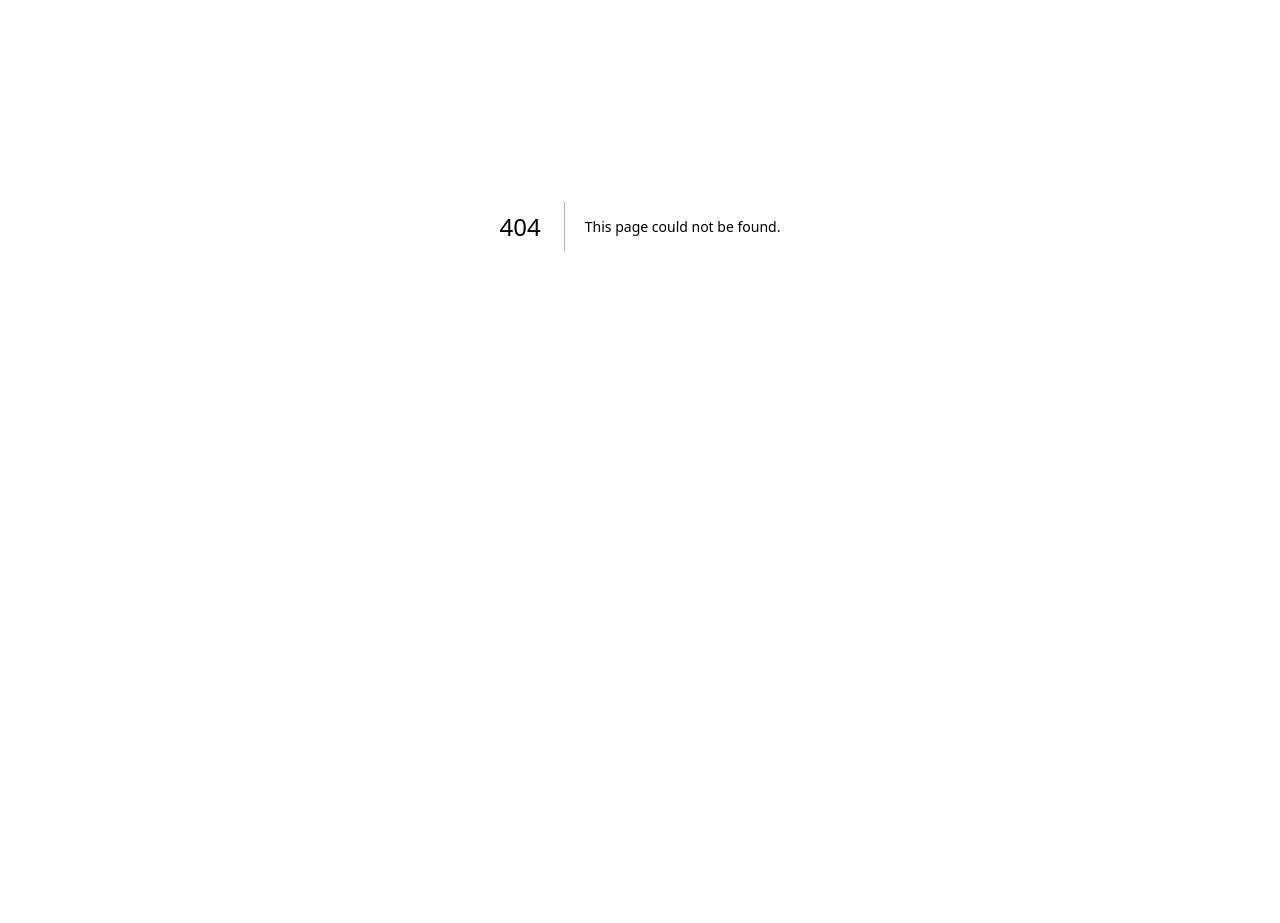
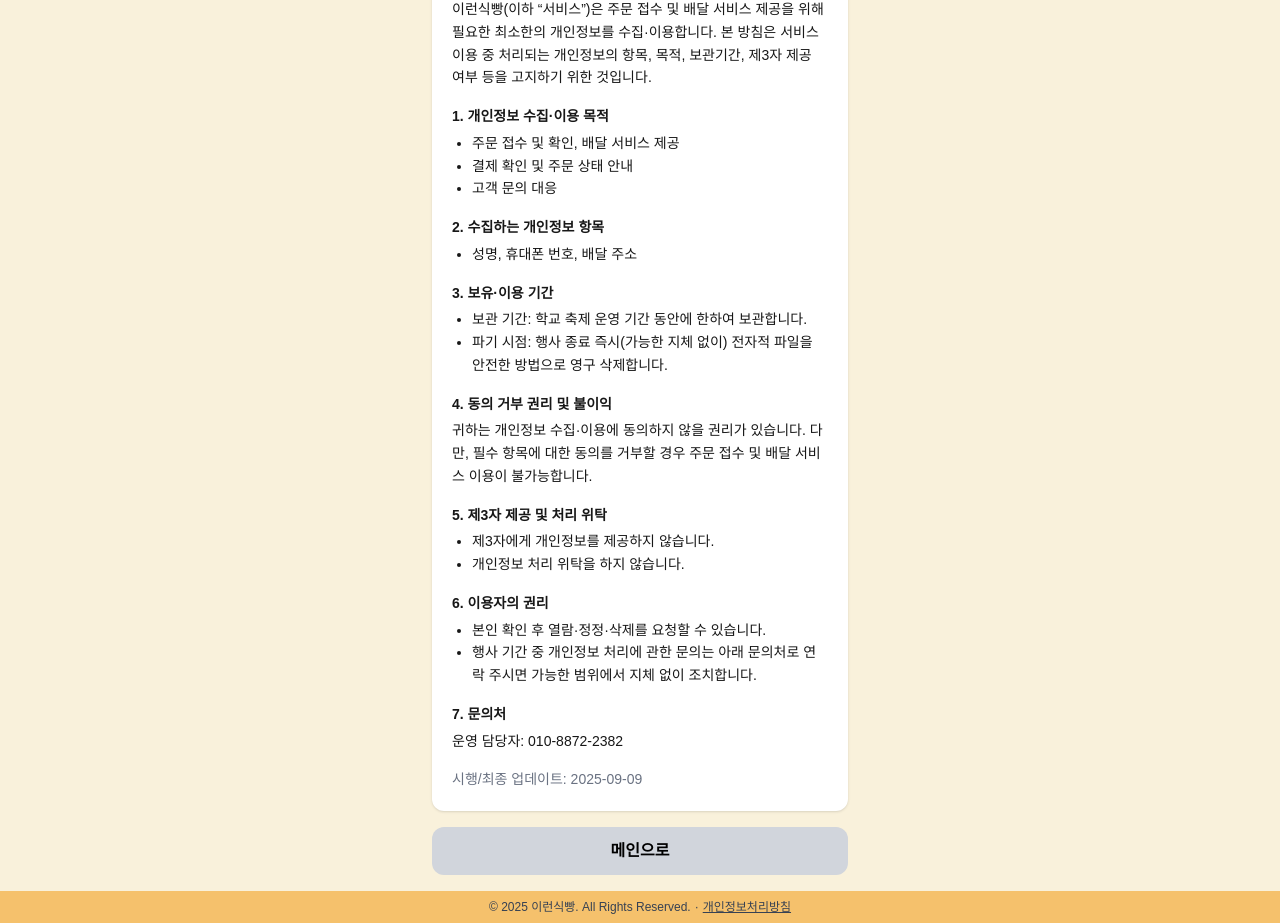
Before and after one commit to 2RunSikBBang/frontend, a Next.js app: page /privacy in a window 1280 px wide. Before the commit this address had no page. Shown: the part 174-1097 px from the top of the page. Before the commit the page ends 800 px from the top, so only its background shows below. Built offline with nearby package versions, Linux system fonts and the light colour scheme.

Commit message:
개인정보처리방침

```diff
--- a/components/Layout.js
+++ b/components/Layout.js
@@ -1,3 +1,5 @@
+import Link from "next/link";
+
 export default function Layout({ children }) {
   return (
     <div className="min-h-screen bg-[#f9f1db] text-neutral-900 antialiased flex flex-col items-center">
@@ -14,6 +16,8 @@ export default function Layout({ children }) {
       {/* 푸터 */}
       <footer className="w-full bg-[#f5c16c] p-2 text-center text-xs text-gray-700">
         © 2025 이런식빵. All Rights Reserved.
+        <span className="mx-1">·</span>
+        <Link href="/privacy" className="underline">개인정보처리방침</Link>
       </footer>
     </div>
   );
--- a/pages/order.js
+++ b/pages/order.js
@@ -46,6 +46,8 @@ export default function OrderPage() {
     const formatted = formatPhoneKR(e.target.value);
     setPhone(formatted);
   };
+
+
 
   // 결제 진입 가능 여부(메뉴, 이름, 전화번호, 주소 입력했을때만)
   const selectedItems = menuList
@@ -129,6 +131,7 @@ export default function OrderPage() {
           <p className="text-xs text-blue-500 mb-2">
             전화번호는 010-1234-1234 형식이어야 해요.
           </p>
+
         )}
         <textarea
           placeholder="배송 받으실 주소 (OO관 OO호 형식으로 자세히 작성해주세요!)"
--- /dev/null
+++ b/pages/privacy.js
@@ -0,0 +1,91 @@
+import Link from "next/link";
+import Layout from "../components/Layout";
+
+export default function PrivacyPage() {
+  const lastUpdated = "2025-09-09"; // 수정 시 갱신
+
+  return (
+    <Layout>
+      <h1 className="text-2xl font-extrabold text-center my-4">개인정보처리방침</h1>
+
+      <div className="bg-white p-5 rounded-xl shadow space-y-4 text-sm leading-relaxed">
+        <p>
+          이런식빵(이하 “서비스”)은 주문 접수 및 배달 서비스 제공을 위해 필요한 최소한의
+          개인정보를 수집·이용합니다. 본 방침은 서비스 이용 중 처리되는 개인정보의 항목,
+          목적, 보관기간, 제3자 제공 여부 등을 고지하기 위한 것입니다.
+        </p>
+
+        <section>
+          <h2 className="font-bold mb-1">1. 개인정보 수집·이용 목적</h2>
+          <ul className="list-disc pl-5">
+            <li>주문 접수 및 확인, 배달 서비스 제공</li>
+            <li>결제 확인 및 주문 상태 안내</li>
+            <li>고객 문의 대응</li>
+          </ul>
+        </section>
+
+        <section>
+          <h2 className="font-bold mb-1">2. 수집하는 개인정보 항목</h2>
+          <ul className="list-disc pl-5">
+            <li>성명, 휴대폰 번호, 배달 주소</li>
+          </ul>
+        </section>
+
+        <section>
+          <h2 className="font-bold mb-1">3. 보유·이용 기간</h2>
+          <ul className="list-disc pl-5">
+            <li>보관 기간: 학교 축제 운영 기간 동안에 한하여 보관합니다.</li>
+            <li>
+              파기 시점: 행사 종료 즉시(가능한 지체 없이) 전자적 파일을 안전한 방법으로
+              영구 삭제합니다.
+            </li>
+          </ul>
+        </section>
+
+        <section>
+          <h2 className="font-bold mb-1">4. 동의 거부 권리 및 불이익</h2>
+          <p>
+            귀하는 개인정보 수집·이용에 동의하지 않을 권리가 있습니다. 다만, 필수 항목에
+            대한 동의를 거부할 경우 주문 접수 및 배달 서비스 이용이 불가능합니다.
+          </p>
+        </section>
+
+        <section>
+          <h2 className="font-bold mb-1">5. 제3자 제공 및 처리 위탁</h2>
+          <ul className="list-disc pl-5">
+            <li>제3자에게 개인정보를 제공하지 않습니다.</li>
+            <li>개인정보 처리 위탁을 하지 않습니다.</li>
+          </ul>
+        </section>
+
+        <section>
+          <h2 className="font-bold mb-1">6. 이용자의 권리</h2>
+          <ul className="list-disc pl-5">
+            <li>본인 확인 후 열람·정정·삭제를 요청할 수 있습니다.</li>
+            <li>
+              행사 기간 중 개인정보 처리에 관한 문의는 아래 문의처로 연락 주시면 가능한 범위에서 지체 없이 조치합니다.
+            </li>
+          </ul>
+        </section>
+
+        <section>
+          <h2 className="font-bold mb-1">7. 문의처</h2>
+          <p>
+            운영 담당자: 010-8872-2382
+            <span className="text-gray-500"></span>
+          </p>
+        </section>
+
+        <p className="text-gray-500">시행/최종 업데이트: {lastUpdated}</p>
+      </div>
+
+      <div className="mt-4 text-center">
+        <Link href="/">
+          <button className="w-full bg-gray-300 text-black font-bold py-3 rounded-xl">
+            메인으로
+          </button>
+        </Link>
+      </div>
+    </Layout>
+  );
+}
```
